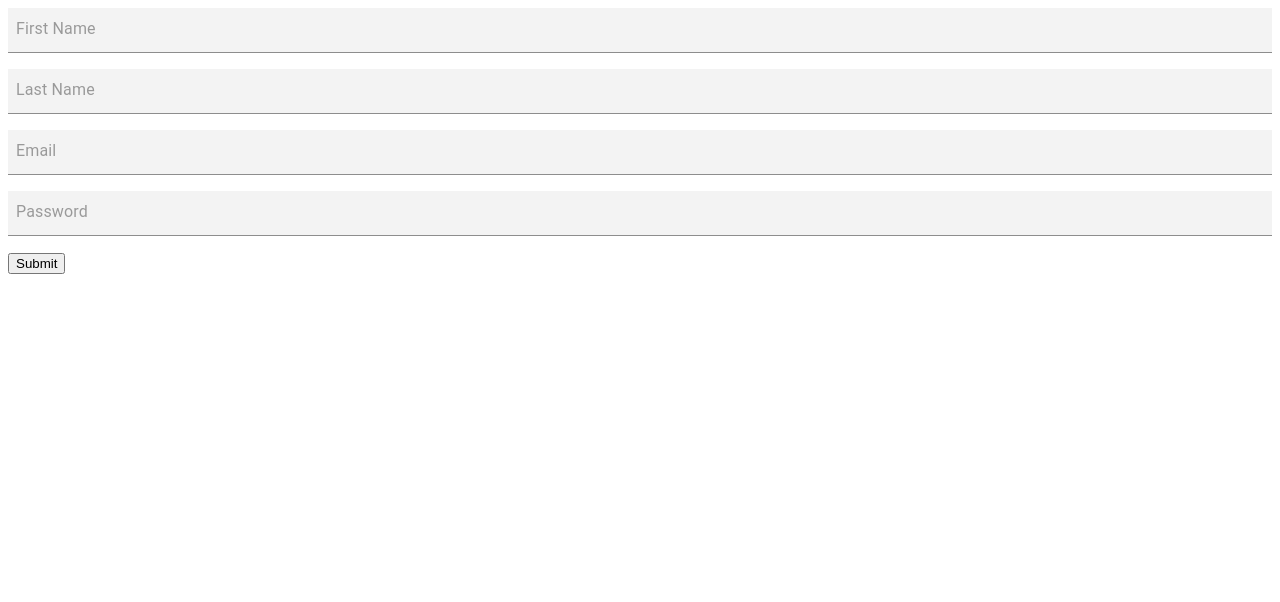
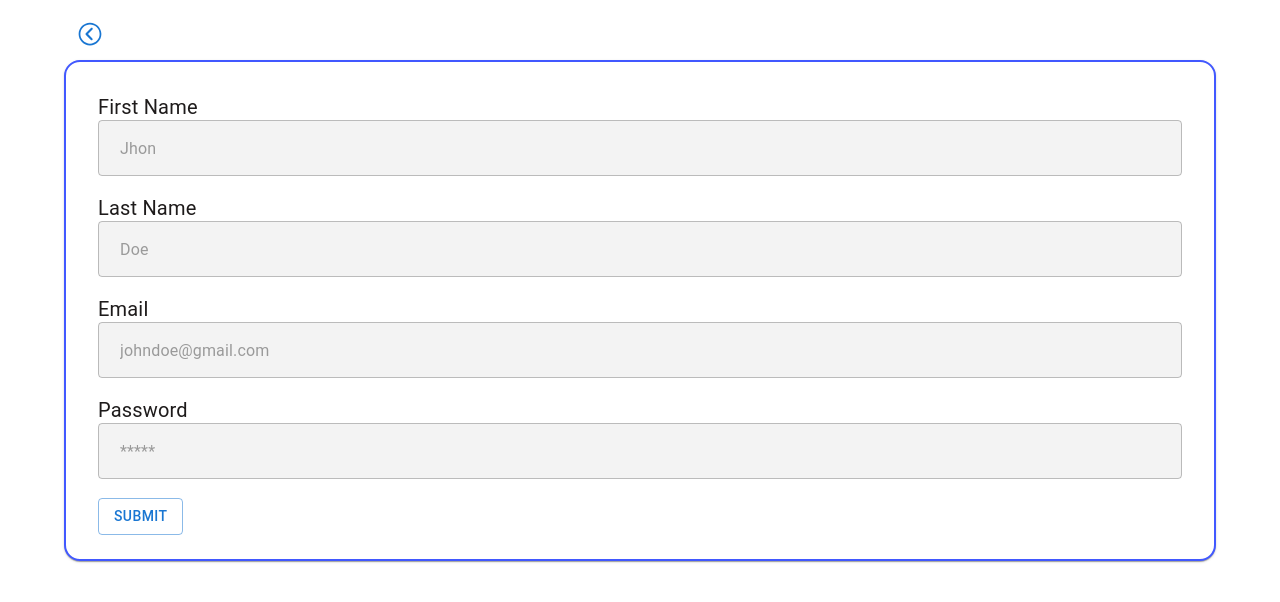
Before and after one commit to Sapnaasubedi/crud-app, a Next.js app: page / in a window 1280 px wide. Shown: the top 602 px of the page. Built offline with nearby package versions, Linux system fonts and the light colour scheme.

Commit message:
feat: add user create form

```diff
--- a/package.json
+++ b/package.json
@@ -18,7 +18,8 @@
     "pnpm": "^9.1.3",
     "react": "^18",
     "react-dom": "^18",
-    "react-hook-form": "^7.51.5"
+    "react-hook-form": "^7.51.5",
+    "react-icons": "^5.2.1"
   },
   "devDependencies": {
     "@types/node": "^20",
--- a/src/app/page.tsx
+++ b/src/app/page.tsx
@@ -1,15 +1,41 @@
 "use client";
-import UserEntry from '@/features/UserEntry'
-import { IUserEntry } from '@/features/user.type';
-import React from 'react'
-import { SubmitHandler } from 'react-hook-form';
+import UserEntry from "@/features/UserEntry";
+import { IUserEntry } from "@/features/user.type";
+import {
+  Box,
+  Button,
+  Card,
+  CardContent,
+  Container,
+  IconButton,
+  Typography,
+} from "@mui/material";
+import React from "react";
+import { SubmitHandler } from "react-hook-form";
+import { IoIosArrowDropleft } from "react-icons/io";
 
 const page = () => {
   const onSubmit: SubmitHandler<IUserEntry> = (data) => {
     console.log(data);
-  };  return (
-    <div><UserEntry onSubmit={onSubmit}/></div>
-  )
-}
+  };
+  return (
+    <>
+      <Box>
+        <Container>
+          <IconButton color="primary" size="large">
+            <IoIosArrowDropleft />
+          </IconButton>
+        </Container>
+      </Box>
+      <Container>
+        <Card style={{ borderRadius: `16px`, border: `2px solid #4158FF` }}>
+          <CardContent sx={{ p: 4 }}>
+            <UserEntry onSubmit={onSubmit} />
+          </CardContent>
+        </Card>
+      </Container>
+    </>
+  );
+};
 
-export default page
+export default page;
--- /dev/null
+++ b/src/common/form.tsx
@@ -0,0 +1,96 @@
+'use client';
+
+import {
+  type SxProps,
+  type Theme,
+  FormControl,
+  FormHelperText,
+  FormLabel,
+  OutlinedInput,
+} from '@mui/material';
+import { type FC } from 'react';
+import { type FieldError } from 'react-hook-form';
+
+
+
+export type Size = `small` | `medium`;
+
+
+interface InputProps {
+  id: string;
+  label: string | JSX.Element;
+  name: string;
+  value?: string | number | Date;
+  onChange: (...event: any[]) => void;
+  type: string;
+  size: Size;
+  placeholder?: string;
+  error?: FieldError;
+  disabled?: boolean;
+  readOnly?: boolean;
+  fullWidth?: boolean;
+  startAdornment?: JSX.Element;
+  endAdornment?: JSX.Element;
+  multiline?: boolean;
+  rows?: number;
+  sx?: SxProps<Theme>;
+}
+
+const FormInput: FC<InputProps> = ({
+  id,
+  label,
+  name,
+  value,
+  onChange,
+  type,
+  size,
+  placeholder = ``,
+  error = undefined,
+  disabled = false,
+  readOnly = false,
+  fullWidth = false,
+  startAdornment = undefined,
+  endAdornment = undefined,
+  multiline = false,
+  rows = 1,
+  sx = { backgroundColor:`#F3F3F3` },
+}) => (
+  <FormControl
+    fullWidth={fullWidth}
+    error={Boolean(error?.message)}
+    disabled={disabled}
+  >
+    <FormLabel
+      htmlFor={id}
+      sx={{
+        fontWeight: 400,
+        fontSize: `20px`,
+        lineHeight: `26px`,
+        color: `#1E1B1B`,
+      }}
+    >
+      {label}
+    </FormLabel>
+    <OutlinedInput
+      id={id}
+      name={name}
+      value={value}
+      onChange={onChange}
+      type={type}
+      size={size}
+      placeholder={placeholder}
+      readOnly={readOnly}
+      startAdornment={startAdornment}
+      endAdornment={endAdornment}
+      multiline={multiline}
+      rows={rows}
+      aria-describedby={`${name}-error`}
+      sx={sx}
+    />
+    <FormHelperText id={`${name}-error`} data-testid={`${name}-error`}>
+      {error?.message}
+    </FormHelperText>
+  </FormControl>
+);
+
+export default FormInput;
--- a/src/features/UserEntry.tsx
+++ b/src/features/UserEntry.tsx
@@ -1,10 +1,13 @@
 "use client";
 
-import { Grid, Input, Stack } from '@mui/material';
+import { Button, Grid, Input, Stack } from '@mui/material';
 import React from 'react';
 import {  Controller, SubmitHandler, useForm } from 'react-hook-form';
 import { IUserEntry } from './user.type';
 import { FC } from 'react';
+import FormInput from '@/common/form';
+
+
 
 const initialValue: IUserEntry = {
   fname: '',
@@ -34,14 +37,15 @@ const UserEntry: FC<UserEntryProps> = ({
             name="fname"
             control={control}
             render={({ field: { name, onChange, value } }) => (
-              <Input
+              <FormInput
                 id={name}
                 name={name}
                 value={value}
                 onChange={onChange}
                 type="text"
                 size="small"
-                placeholder="First Name"
+                label="First Name"
+                placeholder="Jhon"
                 fullWidth
                 sx={{ p: 1, backgroundColor: '#F3F3F3' }}
               />
@@ -54,14 +58,16 @@ const UserEntry: FC<UserEntryProps> = ({
             name="lname"
             control={control}
             render={({ field: { name, onChange, value } }) => (
-              <Input
+              <FormInput
                 id={name}
                 name={name}
                 value={value}
                 onChange={onChange}
                 type="text"
                 size="small"
-                placeholder="Last Name"
+                label="Last Name"
+
+                placeholder="Doe"
                 fullWidth
                 sx={{ p: 1, backgroundColor: '#F3F3F3' }}
               />
@@ -73,14 +79,16 @@ const UserEntry: FC<UserEntryProps> = ({
             name="email"
             control={control}
             render={({ field: { name, onChange, value } }) => (
-              <Input
+              <FormInput
                 id={name}
                 name={name}
                 value={value}
                 onChange={onChange}
                 type="email"
                 size="small"
-                placeholder="Email"
+                label="Email"
+
+                placeholder="johndoe@gmail.com"
                 fullWidth
                 sx={{ p: 1, backgroundColor: '#F3F3F3' }}
               />
@@ -92,14 +100,16 @@ const UserEntry: FC<UserEntryProps> = ({
             name="password"
             control={control}
             render={({ field: { name, onChange, value } }) => (
-              <Input
+              <FormInput
                 id={name}
                 name={name}
                 value={value}
                 onChange={onChange}
                 type="password"
                 size="small"
-                placeholder="Password"
+                label="Password"
+
+                placeholder="*****"
                 fullWidth
                 sx={{ p: 1, backgroundColor: '#F3F3F3' }}
               />
@@ -107,7 +117,7 @@ const UserEntry: FC<UserEntryProps> = ({
           />
         </Grid>
         <Grid item md={12}>
-        <button type="submit">Submit</button>
+        <Button type="submit" variant="outlined">Submit</Button>
 </Grid>
       </Grid>
     </Stack>
```
Also changed, not shown: src/features/UserList.tsx (added), 1 other file (tests, documents, lock files or other folders).
